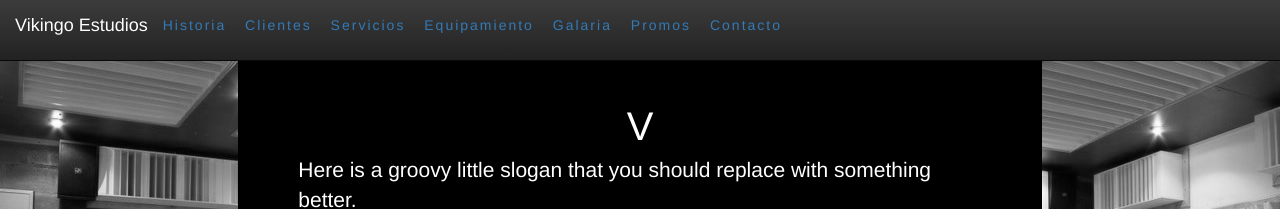
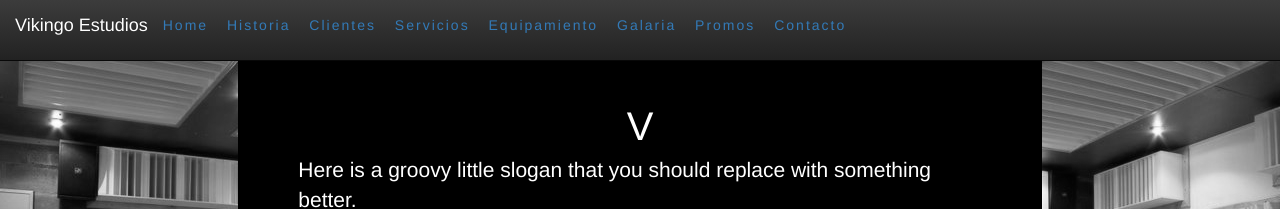
Before and after one commit to ryan258/vikingo, a Jekyll site: the page built from index.html, in a window 1280 px wide. Shown: the top 209 px of the page. Built offline with Jekyll 4.4.1, drawn with Linux system fonts in a browser that asks for light colours; nearby versions of some CDN libraries.

Commit message:
Setup navigation structure

```diff
--- a/_includes/header.html
+++ b/_includes/header.html
@@ -1,32 +1,8 @@
 <header class="site-header">
 
-  <div class="wrapper">
+  <div class="container">
 
-    <nav class="navbar navbar-inverse navbar-fixed-top">
-      <div class="container-fluid">
-        <div class="navbar-header">
-          <button type="button" class="navbar-toggle collapsed" data-toggle="collapse" data-target="#navbar" aria-expanded="false" aria-controls="navbar">
-            <span class="sr-only">Toggle navigation</span>
-            <span class="icon-bar"></span>
-            <span class="icon-bar"></span>
-            <span class="icon-bar"></span>
-          </button>
-          <a class="navbar-brand" href="#">Vikingo Estudios</a>
-        </div>
-        <div id="navbar" class="navbar-collapse collapse">
-          <ul class="navigation-menu">
-	          <li><a href="#">Historia</a></li>
-	          <li><a href="#">Clientes</a></li>
-	          <li><a href="#">Servicios</a></li>
-	          <li><a href="#">Equipamiento</a></li>
-	          <li><a href="#">Galaria</a></li>
-	          <li><a href="#">Promos</a></li>
-	          <li><a href="#">Contacto</a></li>
-          </ul>
-
-        </div><!--/.navbar-collapse -->
-      </div>
-</nav>
+    {% include nav.html %}
 
   </div>
 
--- a/_includes/nav.html
+++ b/_includes/nav.html
@@ -7,19 +7,19 @@
         <span class="icon-bar"></span>
         <span class="icon-bar"></span>
       </button>
-          <a class="navbar-brand" href="#">Vikingo Estudios</a>
+      <a class="navbar-brand" href="{{site.baseurl}}/index.html">Vikingo Estudios</a>
     </div>
     <div id="navbar" class="navbar-collapse collapse">
-          <ul class="navigation-menu">
-	          <li><a href="#">Historia</a></li>
-	          <li><a href="#">Clientes</a></li>
-	          <li><a href="#">Servicios</a></li>
-	          <li><a href="#">Equipamiento</a></li>
-	          <li><a href="#">Galaria</a></li>
-	          <li><a href="#">Promos</a></li>
-	          <li><a href="#">Contacto</a></li>
+      <ul class="navigation-menu list-unstyled">
+        <li><a href="{{site.baseurl}}/index.html" class="{% if page.url == '/index.html' %}active{% endif %}">Home</a></li>
+        <li><a href="{{site.baseurl}}/historia" class="{% if page.url contains 'historia' %}active{% endif %}">Historia</a></li>
+        <li><a href="{{site.baseurl}}/clientes" class="{% if page.url contains 'clientes' %}active{% endif %}">Clientes</a></li>
+        <li><a href="{{site.baseurl}}/servicios" class="{% if page.url contains 'servicios' %}active{% endif %}">Servicios</a></li>
+        <li><a href="{{site.baseurl}}/equipamiento" class="{% if page.url contains 'equipamiento' %}active{% endif %}">Equipamiento</a></li>
+        <li><a href="{{site.baseurl}}/galaria" class="{% if page.url contains 'galaria' %}active{% endif %}">Galaria</a></li>
+        <li><a href="{{site.baseurl}}/promos" class="{% if page.url contains 'promos' %}active{% endif %}">Promos</a></li>
+        <li><a href="{{site.baseurl}}/contacto" class="{% if page.url contains 'contacto' %}active{% endif %}">Contacto</a></li>
       </ul>
-
     </div><!--/.navbar-collapse -->
-      </div>
-</nav>
+  </div><!--/.container-fluid -->
+</nav><!-- navbar -->
--- /dev/null
+++ b/clientes/index.html
@@ -0,0 +1,5 @@
+---
+layout: default
+---
+
+<h1>Clientes</h1>
--- /dev/null
+++ b/contacto/index.html
@@ -0,0 +1,5 @@
+---
+layout: default
+---
+
+<h1>Contacto</h1>
--- /dev/null
+++ b/equipamiento/index.html
@@ -0,0 +1,5 @@
+---
+layout: default
+---
+
+<h1>Equipamiento</h1>
--- /dev/null
+++ b/galaria/index.html
@@ -0,0 +1,5 @@
+---
+layout: default
+---
+
+<h1>Galaria</h1>
--- /dev/null
+++ b/historia/index.html
@@ -0,0 +1,5 @@
+---
+layout: default
+---
+
+<h1>Historia</h1>
--- /dev/null
+++ b/promos/index.html
@@ -0,0 +1,5 @@
+---
+layout: default
+---
+
+<h1>Promos</h1>
--- /dev/null
+++ b/servicios/index.html
@@ -0,0 +1,5 @@
+---
+layout: default
+---
+
+<h1>Servicios</h1>
```
Also changed, not shown: 3 other files. Lines whose indentation alone changed are shown as unchanged.
